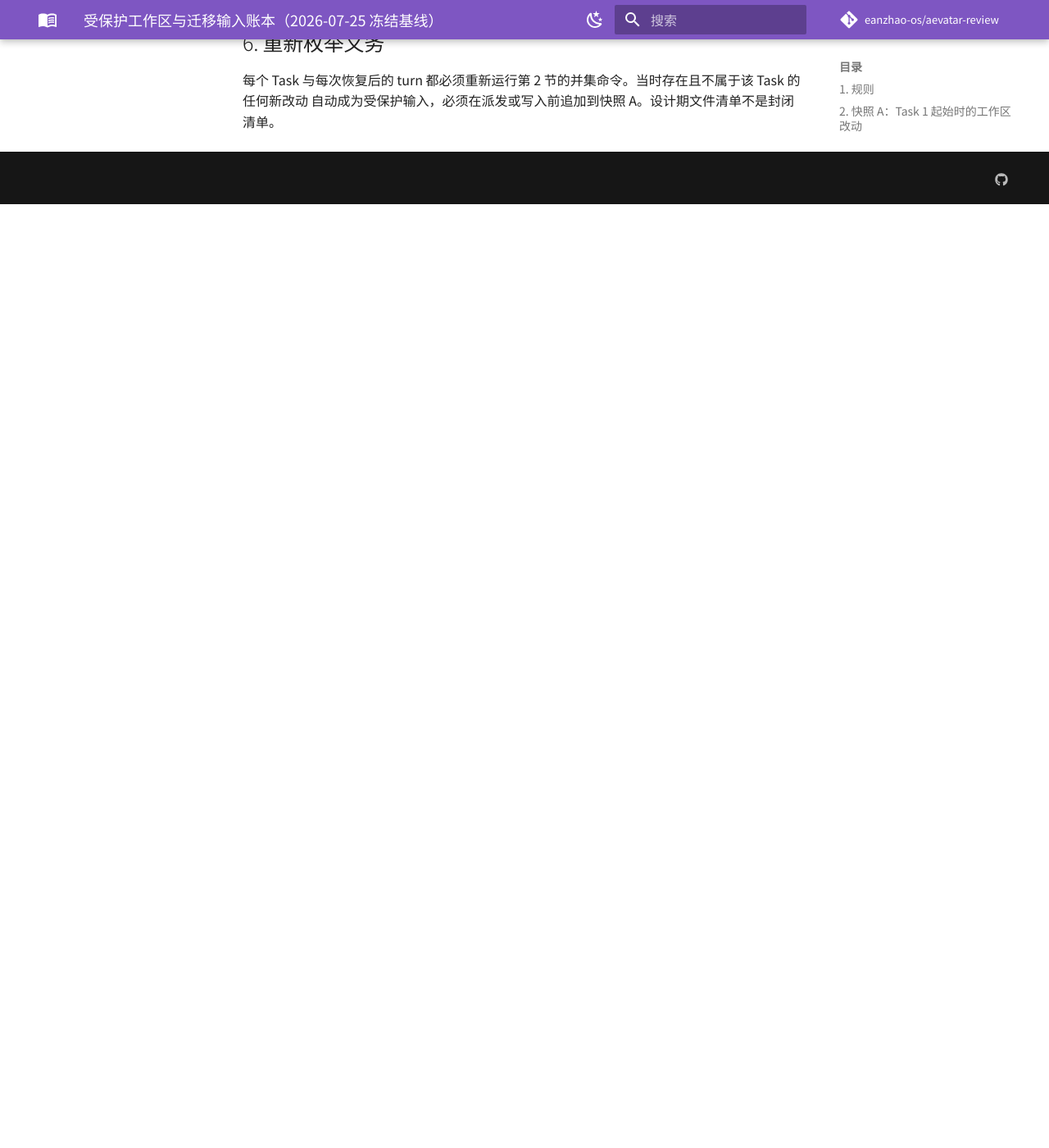
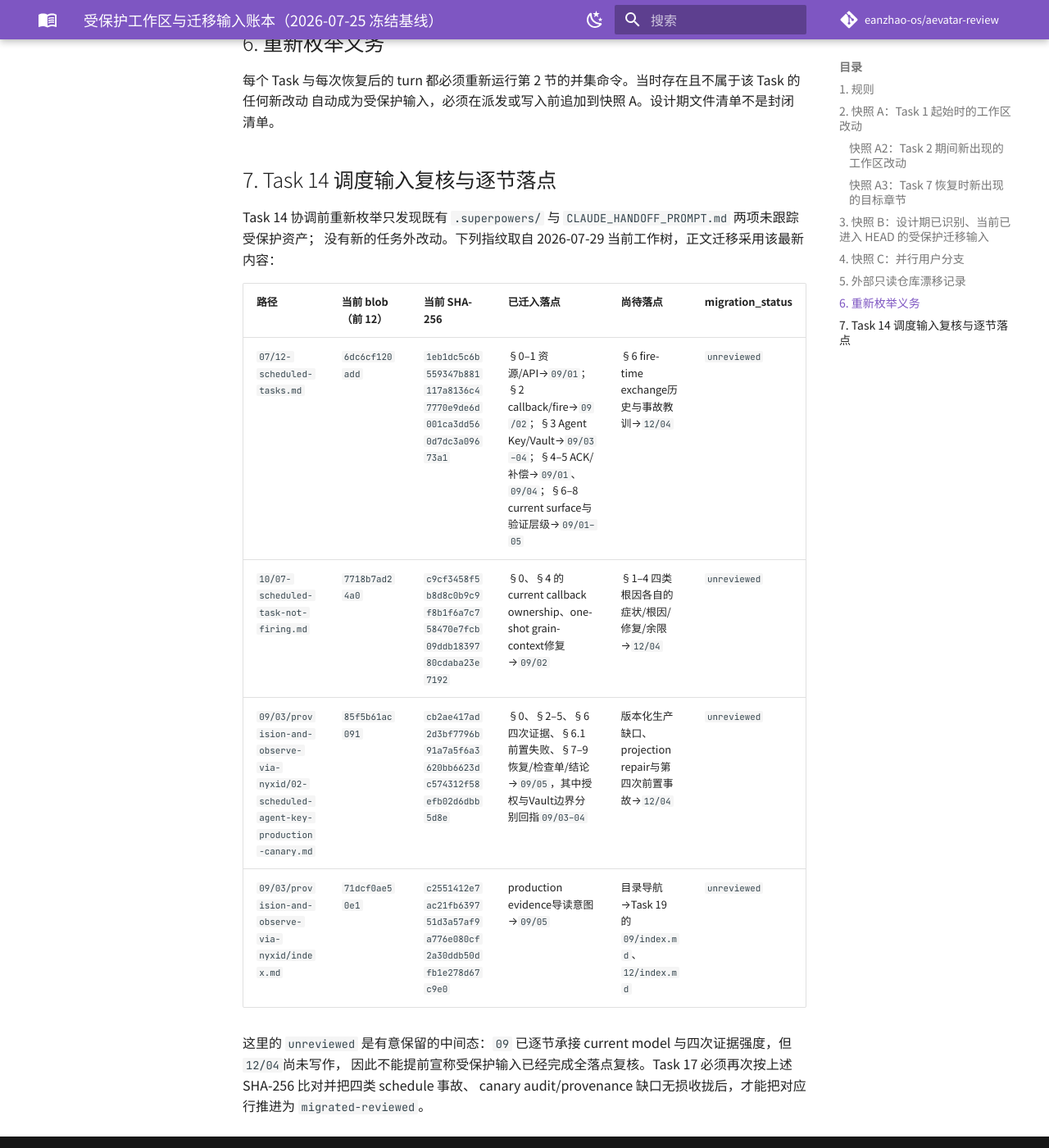
Before and after one commit to eanzhao-os/aevatar-review, an MkDocs documentation site: the page built from docs/migration/2026-07-25-protected-worktree.md, in a window 1280 px wide and 1400 px high, scrolled down 7042 px. Shown: the whole window at 82% size. Built offline with MkDocs 1.6.1 and Material for MkDocs 9.7.7, drawn with Linux system fonts in a browser that asks for light colours; comment, search, counter and statistics services are not loaded; before the commit the page ends 7291 px from its top, so only the background shows below that; some of the changed text lies outside the part shown.

```diff
--- a/docs/migration/2026-07-25-protected-worktree.md
+++ b/docs/migration/2026-07-25-protected-worktree.md
@@ -48,7 +48,7 @@
 
 | 路径 | XY | owner | HEAD blob（前 12） | worktree SHA-256 | 迁移落点 | migration_status |
 |---|---|---|---|---|---|---|
-| `10/07-scheduled-task-not-firing.md` | ` M` | user-existing | `3d6a5f95ee31` | `c9cf3458f5b8d8c0b9c9f8b1f6a7c758470e7fcb09ddb1839780cdaba23e7192` | `09/02`、`12/04`（新增的第四类"reminder 收尾丢上下文"必须与既有三类根因分层保留，不得合并成一句） | `pending` |
+| `10/07-scheduled-task-not-firing.md` | ` M` | user-existing | `3d6a5f95ee31` | `c9cf3458f5b8d8c0b9c9f8b1f6a7c758470e7fcb09ddb1839780cdaba23e7192` | `09/02`、`12/04`（新增的第四类"reminder 收尾丢上下文"必须与既有三类根因分层保留，不得合并成一句） | `unreviewed` |
 
 该文件的未提交改动新增了第四类"定时任务不触发"根因（一次性回调触发后收尾注销失败，tick 被 Orleans
 记为投递错误、物理 reminder 行不删除）。它是**尚未提交的用户内容**，不得被本任务提交、还原或覆盖；
@@ -81,9 +81,9 @@ Task 14 与 Task 17 迁移 `09/02` 与 `12/04` 时必须重新取哈希并按节
 
 | 路径 | owner | HEAD blob（前 12） | 最近提交 | 迁移落点 | migration_status |
 |---|---|---|---|---|---|
-| `07/12-scheduled-tasks.md` | user-existing | `6dc6cf120add` | `bab63e8` | `09/01`、`09/02`、`09/03`、`09/04`、`12/04` | `pending` |
-| `09/03-provision-and-observe-via-nyxid/02-scheduled-agent-key-production-canary.md` | user-existing | `114817a9698d` | `da089e1` | `09/05`、`12/04` | `pending` |
-| `09/03-provision-and-observe-via-nyxid/index.md` | user-existing | `71dcf0ae50e1` | `da089e1` | `09/index.md`（Task 19 原位改写）、`09/05` | `pending` |
+| `07/12-scheduled-tasks.md` | user-existing | `6dc6cf120add` | `bab63e8` | `09/01`、`09/02`、`09/03`、`09/04`、`12/04` | `unreviewed` |
+| `09/03-provision-and-observe-via-nyxid/02-scheduled-agent-key-production-canary.md` | user-existing | `114817a9698d` | `da089e1` | `09/05`、`12/04` | `unreviewed` |
+| `09/03-provision-and-observe-via-nyxid/index.md` | user-existing | `71dcf0ae50e1` | `da089e1` | `09/index.md`（Task 19 原位改写）、`09/05` | `unreviewed` |
 | `07/index.md` | user-existing | `f24150cc40c0` | `bab63e8` | `07/index.md`、`08/index.md`、`09/index.md`（Task 19 原位改写） | `pending` |
 | `10/index.md` | user-existing | `05b07bbd30f6` | `bab63e8` | `10/index.md`、`12/index.md`（Task 19 原位改写） | `pending` |
 | `PLAN.md` | user-existing | `953b6241a587` | `bab63e8` | `PLAN.md`（Task 19 合并改写为 72 行清单，不整文件覆盖） | `pending` |
@@ -109,3 +109,19 @@ Task 14 与 Task 17 迁移 `09/02` 与 `12/04` 时必须重新取哈希并按节
 
 每个 Task 与每次恢复后的 turn 都必须重新运行第 2 节的并集命令。当时存在且不属于该 Task 的任何新改动
 自动成为受保护输入，必须在派发或写入前追加到快照 A。设计期文件清单不是封闭清单。
+
+## 7. Task 14 调度输入复核与逐节落点
+
+Task 14 协调前重新枚举只发现既有 `.superpowers/` 与 `CLAUDE_HANDOFF_PROMPT.md` 两项未跟踪受保护资产；
+没有新的任务外改动。下列指纹取自 2026-07-29 当前工作树，正文迁移采用该最新内容：
+
+| 路径 | 当前 blob（前 12） | 当前 SHA-256 | 已迁入落点 | 尚待落点 | migration_status |
+|---|---|---|---|---|---|
+| `07/12-scheduled-tasks.md` | `6dc6cf120add` | `1eb1dc5c6b559347b881117a8136c47770e9de6d001ca3dd560d7dc3a09673a1` | §0–1 资源/API→`09/01`；§2 callback/fire→`09/02`；§3 Agent Key/Vault→`09/03–04`；§4–5 ACK/补偿→`09/01`、`09/04`；§6–8 current surface与验证层级→`09/01–05` | §6 fire-time exchange历史与事故教训→`12/04` | `unreviewed` |
+| `10/07-scheduled-task-not-firing.md` | `7718b7ad24a0` | `c9cf3458f5b8d8c0b9c9f8b1f6a7c758470e7fcb09ddb1839780cdaba23e7192` | §0、§4 的current callback ownership、one-shot grain-context修复→`09/02` | §1–4 四类根因各自的症状/根因/修复/余限→`12/04` | `unreviewed` |
+| `09/03/provision-and-observe-via-nyxid/02-scheduled-agent-key-production-canary.md` | `85f5b61ac091` | `cb2ae417ad2d3bf7796b91a7a5f6a3620bb6623dc574312f58efb02d6dbb5d8e` | §0、§2–5、§6四次证据、§6.1前置失败、§7–9恢复/检查单/结论→`09/05`，其中授权与Vault边界分别回指`09/03–04` | 版本化生产缺口、projection repair与第四次前置事故→`12/04` | `unreviewed` |
+| `09/03/provision-and-observe-via-nyxid/index.md` | `71dcf0ae50e1` | `c2551412e7ac21fb639751d3a57af9a776e080cf2a30ddb50dfb1e278d67c9e0` | production evidence导读意图→`09/05` | 目录导航→Task 19 的`09/index.md`、`12/index.md` | `unreviewed` |
+
+这里的 `unreviewed` 是有意保留的中间态：`09` 已逐节承接 current model 与四次证据强度，但`12/04`尚未写作，
+因此不能提前宣称受保护输入已经完成全落点复核。Task 17 必须再次按上述 SHA-256 比对并把四类 schedule 事故、
+canary audit/provenance 缺口无损收拢后，才能把对应行推进为 `migrated-reviewed`。
```
Also changed, not shown: docs/migration/2026-07-25-chapter-migration-ledger.md (+6 -6 lines), docs/migration/2026-07-25-source-matrix.md (+5 -5 lines), docs/migration/2026-07-25-target-chapters.md (+5 -5 lines).
